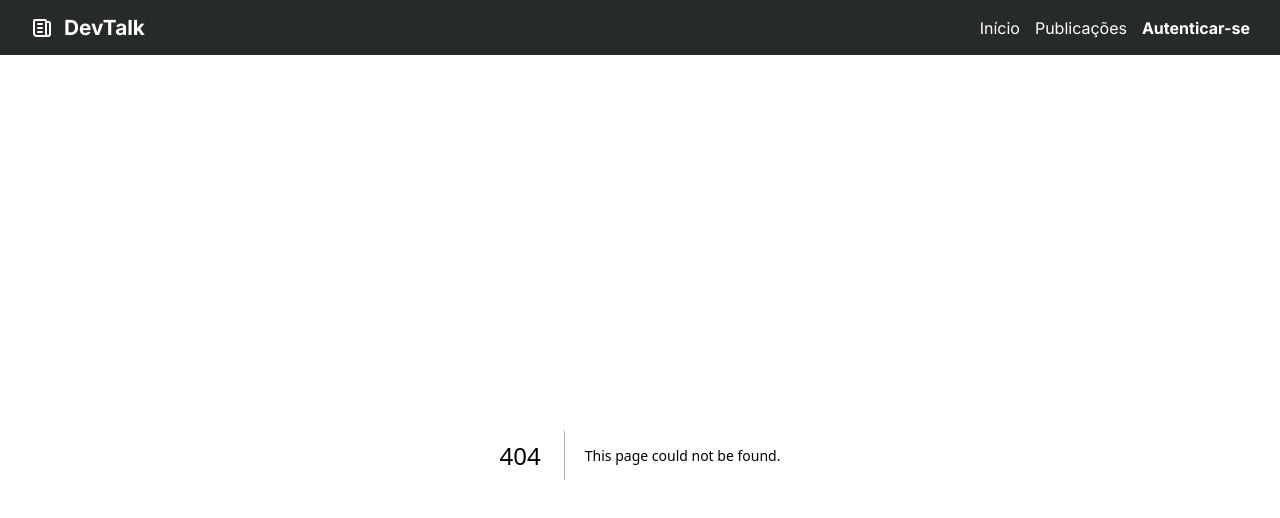
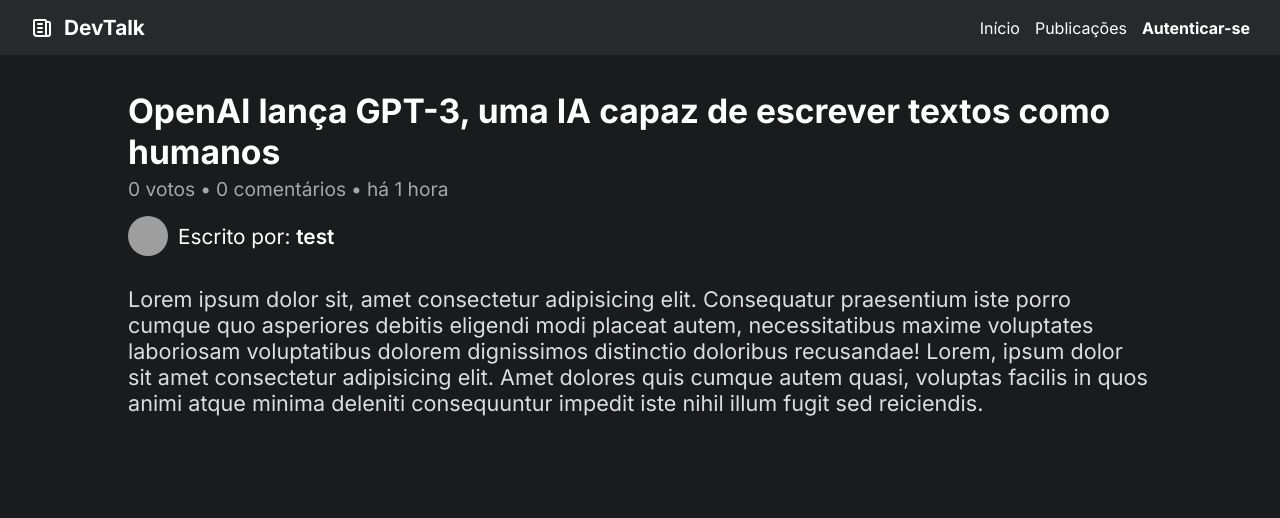
Before and after one commit to CoderForum/CoderForum, a Next.js app: page /posts/discord-integra-inteligencia-artificial-ao-chat in a window 1280 px wide. Before the commit this address had no page. Shown: the top 518 px of the page. Built offline with nearby package versions, Linux system fonts and the light colour scheme; grey boxes are pictures that could not be loaded.

Commit message:
add post page

```diff
--- /dev/null
+++ b/src/app/posts/[postId]/page.tsx
@@ -0,0 +1,23 @@
+'use client';
+
+import Post from '@/components/Post';
+
+type PostProps = {
+  params: { postId: string };
+};
+
+export default function PostPage({ params }: PostProps) {
+  const postId = params.postId;
+
+  return (
+    <Post
+      author={{ username: 'test' }}
+      comments={0}
+      createdAt={0}
+      title="OpenAI lança GPT-3, uma IA capaz de escrever textos como humanos"
+      upvotes={0}
+      url="test"
+
+    />
+  );
+}
--- /dev/null
+++ b/src/components/Post/index.tsx
@@ -0,0 +1,56 @@
+import Link from 'next/link';
+import { FeedPostFooter } from '../Feed/FeedPost/styles';
+import { PostAuthor, PostContainer, PostContent, PostHeader } from './styles';
+
+export type PostProps = {
+  author: {
+    username: string;
+  };
+  comments: number;
+  createdAt: number;
+  title: string;
+  upvotes: number;
+  url: string;
+};
+
+export default function Post({
+  author,
+  comments,
+  createdAt,
+  title,
+  upvotes,
+  url,
+}: PostProps) {
+  return (
+    <PostContainer>
+      <PostHeader>
+        <h1>{title}</h1>
+
+        <FeedPostFooter>
+          <span>{upvotes} votos</span>
+          <span>{comments} comentários</span>
+          <span>há 1 hora</span>
+        </FeedPostFooter>
+
+        <PostAuthor>
+          {/* eslint-disable-next-line @next/next/no-img-element */}
+          <img alt="Avatar" src="https://i.pravatar.cc/150?img=1" />
+          <span>
+            Escrito por:{' '}
+            <Link href={`/${author.username}`}>{author.username}</Link>
+          </span>
+        </PostAuthor>
+      </PostHeader>
+
+      <PostContent>
+        Lorem ipsum dolor sit, amet consectetur adipisicing elit. Consequatur
+        praesentium iste porro cumque quo asperiores debitis eligendi modi
+        placeat autem, necessitatibus maxime voluptates laboriosam voluptatibus
+        dolorem dignissimos distinctio doloribus recusandae! Lorem, ipsum dolor
+        sit amet consectetur adipisicing elit. Amet dolores quis cumque autem
+        quasi, voluptas facilis in quos animi atque minima deleniti consequuntur
+        impedit iste nihil illum fugit sed reiciendis.
+      </PostContent>
+    </PostContainer>
+  );
+}
--- /dev/null
+++ b/src/components/Post/styles.tsx
@@ -0,0 +1,96 @@
+import styled from 'styled-components';
+import { FeedPostHeader } from '../Feed/FeedPost/styles';
+
+export const PostContainer = styled.main`
+  display: flex;
+  align-items: center;
+  flex-direction: column;
+  gap: 30px;
+
+  margin: 35px auto 0 auto;
+
+  width: 80%;
+
+  @media (max-width: 768px) {
+    padding: 10px;
+    width: 100%;
+  }
+`;
+
+export const PostHeader = styled.section`
+  display: flex;
+  flex-direction: column;
+  gap: 5px;
+
+  width: 100%;
+
+  > h1 {
+    color: #fff;
+    font-size: 2.1rem;
+
+    @media (max-width: 768px) {
+      font-size: 1.8rem;
+    }
+  }
+
+  span {
+    font-size: 1.2rem;
+
+    @media (max-width: 768px) {
+      font-size: 1rem;
+    }
+  }
+`;
+
+export const PostAuthor = styled.div`
+  display: flex;
+  align-items: center;
+  gap: 10px;
+
+  margin-top: 10px;
+
+  img {
+    border-radius: 50%;
+    height: 40px;
+    width: 40px;
+
+    @media (max-width: 768px) {
+      height: 35px;
+      width: 35px;
+    }
+  }
+
+  span {
+    color: #fff;
+    font-size: 1.3rem;
+
+    @media (max-width: 768px) {
+      font-size: 1.1rem;
+    }
+
+    a {
+      color: #fff;
+      text-decoration: none;
+      font-weight: 600;
+
+      &:hover {
+        color: #4790ff;
+      }
+    }
+  }
+`;
+
+export const PostContent = styled.article`
+  color: #dddddd;
+  font-size: 1.35em;
+
+  @media (max-width: 768px) {
+    font-size: 1.2em;
+  }
+
+  a {
+    color: #4790ff;
+    text-decoration: none;
+    font-weight: 600;
+  }
+`;
```
Also changed, not shown: src/components/Feed/FeedPost/index.tsx (+2 -12 lines).
